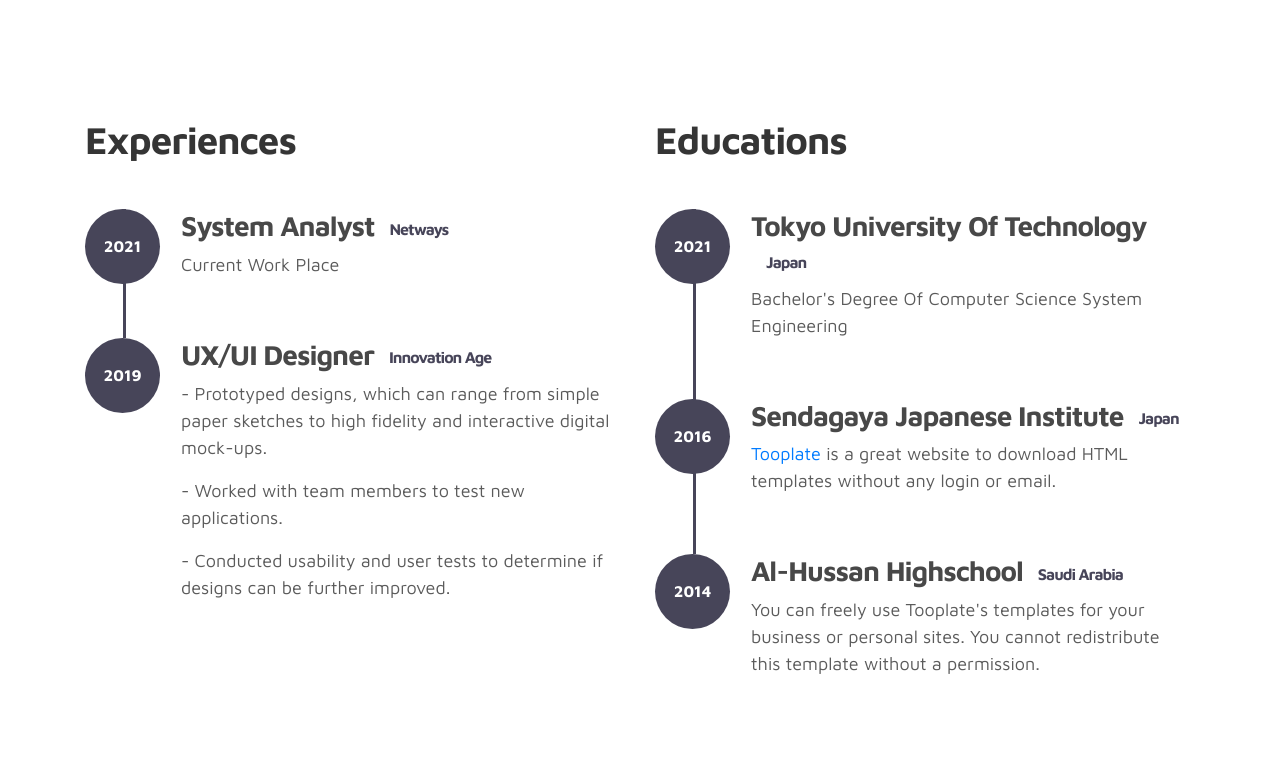
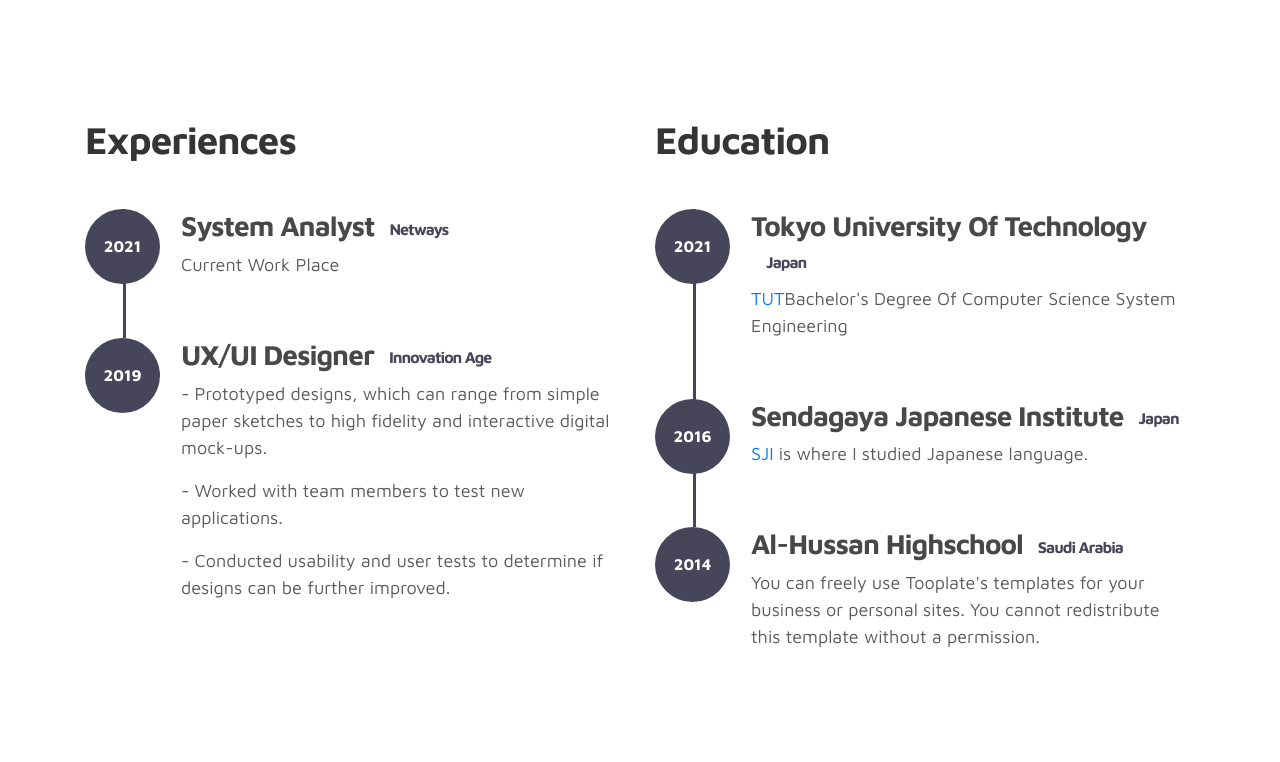
Before and after one commit to khalidzash/my-portfolio, a plain HTML site: page index.html in a window 1280 px wide. Shown: the part 1526-2288 px from the top of the page. Drawn offline with Linux system fonts and the light colour scheme.

Commit message:
Update index.html

```diff
--- a/index.html
+++ b/index.html
@@ -177,7 +177,7 @@
                 </div>
 
                 <div class="col-lg-6 col-12">
-                  <h2 class="mb-4 mobile-mt-2">Educations</h2>
+                  <h2 class="mb-4 mobile-mt-2">Education</h2>
 
                     <div class="timeline">
                         <div class="timeline-wrapper">
@@ -187,7 +187,7 @@
                              </div>
                              <div class="timeline-info">
                                   <h3><span>Tokyo University Of Technology</span><small>Japan</small></h3>
-                                  <p>Bachelor's Degree Of Computer Science System Engineering</p>
+                                  <p><a rel="nofollow" href="https://www.teu.ac.jp/english/index.html">TUT</a>Bachelor's Degree Of Computer Science System Engineering</p>
 
 
                              </div>
@@ -201,7 +201,7 @@
                             <div class="timeline-info">
                                 <h3><span>Sendagaya Japanese Institute</span><small>Japan</small></h3>
 
-                                <p><a rel="nofollow" href="https://www.facebook.com/tooplate">Tooplate</a> is a great website to download HTML templates without any login or email.</p>
+                                <p><a rel="nofollow" href="https://japanese.jp-sji.org/eng/">SJI</a> is where I studied Japanese language.</p>
                             </div>
                         </div>
 
```
